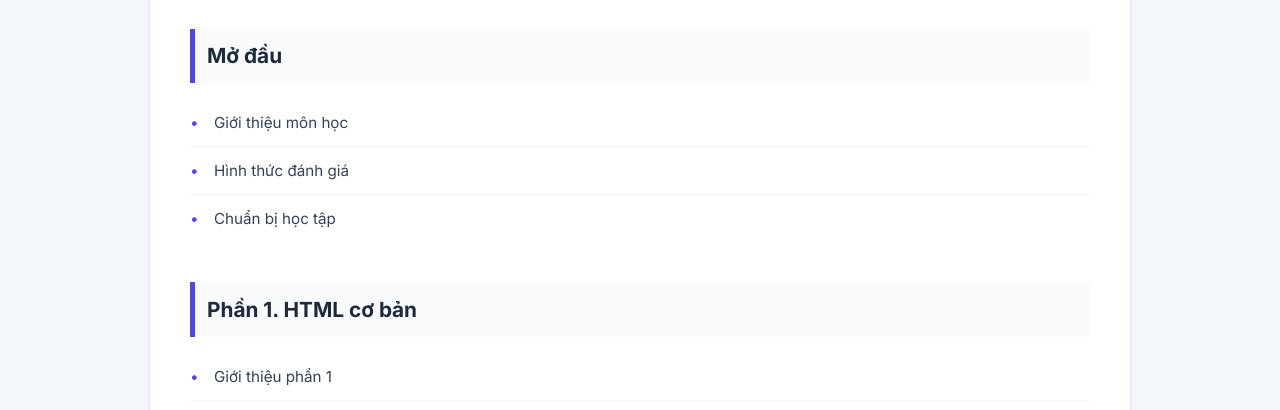
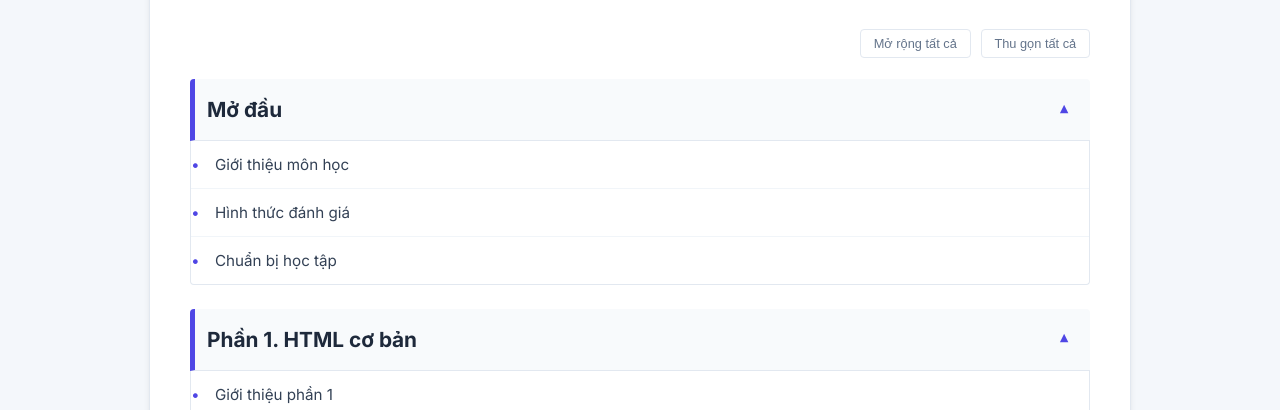
Before and after one commit to infinitehorizons2012-code/SE, a plain HTML site: page index.html in a window 1280 px wide. Both pictures are taken after a click on the button "WEB101x: Xây dựng Website đầu tiên". Shown: the part 383-793 px from the top of the page. Drawn offline with Linux system fonts and the light colour scheme.

Commit message:
Thêm tính năng thu gọn/mở rộng (Accordion) cho các phần mục lục môn học

```diff
--- a/index.html
+++ b/index.html
@@ -352,7 +352,7 @@
         .eval-slow { background-color: #fee2e2; color: #991b1b; }
         .eval-ontrack { background-color: #f1f5f9; color: #475569; }
 
-        /* COURSE DETAIL STYLES */
+        /* COURSE DETAIL STYLES - ACCORDION */
         .course-detail-container {
             background-color: var(--surface-color);
             border-radius: 10px;
@@ -386,24 +386,70 @@
             white-space: nowrap;
             margin-left: 1rem;
         }
-        .course-section {
-            margin-bottom: 2.5rem;
-        }
+
+        details.course-section {
+            margin-bottom: 1.5rem;
+        }
+        details.course-section summary {
+            list-style: none;
+            cursor: pointer;
+            outline: none;
+        }
+        details.course-section summary::-webkit-details-marker {
+            display: none;
+        }
+
         .course-section h3 {
             font-size: 1.3rem;
             color: var(--text-primary);
-            margin-bottom: 1rem;
+            margin-bottom: 0;
             border-left: 5px solid var(--primary-color);
             padding-left: 12px;
             background-color: #f8fafc;
-            padding: 0.8rem 0.8rem 0.8rem 12px;
-            border-radius: 0 4px 4px 0;
-        }
+            padding: 1rem 1.2rem 1rem 12px;
+            border-radius: 4px;
+            display: flex;
+            justify-content: space-between;
+            align-items: center;
+            transition: background-color 0.2s;
+        }
+
+        details.course-section summary:hover h3 {
+            background-color: #f1f5f9;
+        }
+
+        .course-section h3::after {
+            content: "▼";
+            font-size: 0.9rem;
+            color: var(--primary-color);
+            transition: transform 0.3s ease;
+        }
+
+        details[open].course-section h3::after {
+            transform: rotate(-180deg);
+        }
+
+        details[open].course-section h3 {
+            border-radius: 4px 4px 0 0;
+            border-bottom: 1px solid #e2e8f0;
+            margin-bottom: 0;
+        }
+
         .course-list {
             list-style: none;
             padding: 0;
             margin: 0;
-        }
+            border: 1px solid #e2e8f0;
+            border-top: none;
+            border-radius: 0 0 4px 4px;
+            animation: slideDown 0.3s ease-out;
+        }
+
+        @keyframes slideDown {
+            from { opacity: 0; transform: translateY(-5px); }
+            to { opacity: 1; transform: translateY(0); }
+        }
+
         .course-list li {
             padding: 0.8rem 1rem;
             border-bottom: 1px solid #f1f5f9;
@@ -460,11 +506,33 @@
             background: linear-gradient(135deg, #dcfce7, #bbf7d0);
             padding: 1.5rem;
             border-radius: 8px;
-            margin-top: 3rem;
+            margin-top: 1.5rem;
             color: #166534;
             font-weight: 600;
             font-size: 1.2rem;
             border: 1px solid #86efac;
+        }
+
+        .expand-collapse-all {
+            display: flex;
+            justify-content: flex-end;
+            gap: 10px;
+            margin-bottom: 1rem;
+        }
+        .btn-small {
+            background-color: white;
+            border: 1px solid var(--border-color);
+            color: var(--text-secondary);
+            padding: 0.4rem 0.8rem;
+            border-radius: 4px;
+            font-size: 0.8rem;
+            cursor: pointer;
+            transition: all 0.2s;
+        }
+        .btn-small:hover {
+            background-color: #f8fafc;
+            color: var(--primary-color);
+            border-color: var(--primary-color);
         }
 
         @media (max-width: 768px) {
@@ -1560,17 +1628,26 @@
                     <a href="https://courses.funix.edu.vn/courses/course-v1:FUNiX+WEB101x_2.2-A_VN+0822.CCDN/course/" target="_blank" class="course-btn">Resume Course</a>
                 </div>
 
-                <div class="course-section">
+                <div class="expand-collapse-all">
+                    <button class="btn-small" onclick="toggleAllDetails(true)">Mở rộng tất cả</button>
+                    <button class="btn-small" onclick="toggleAllDetails(false)">Thu gọn tất cả</button>
+                </div>
+
+                <details class="course-section" open>
+                    <summary>
                         <h3>Mở đầu</h3>
+                    </summary>
                     <ul class="course-list">
                         <li>Giới thiệu môn học</li>
                         <li>Hình thức đánh giá</li>
                         <li>Chuẩn bị học tập</li>
                     </ul>
-                </div>
-
-                <div class="course-section">
+                </details>
+
+                <details class="course-section" open>
+                    <summary>
                         <h3>Phần 1. HTML cơ bản</h3>
+                    </summary>
                     <ul class="course-list">
                         <li>Giới thiệu phần 1</li>
                         <li>Bài 1. Giới thiệu về lập trình web <span class="quiz-tag">Quiz 📝</span></li>
@@ -1580,10 +1657,12 @@
                         <li>Chia sẻ của học viên về nội dung phần 1</li>
                         <li>Slide tổng kết: Lập trình web với HTML</li>
                     </ul>
-                </div>
-
-                <div class="course-section">
+                </details>
+
+                <details class="course-section">
+                    <summary>
                         <h3>Phần 2. CSS cơ bản</h3>
+                    </summary>
                     <ul class="course-list">
                         <li>Giới thiệu phần 2</li>
                         <li>Bài 4. Giới thiệu về CSS (Phần 1) <span class="quiz-tag">Quiz 📝</span></li>
@@ -1595,10 +1674,12 @@
                         <li>Slide tổng kết: Làm chủ giao diện Web với CSS: Styling, Box Model & Positioning</li>
                         <li>Chia sẻ của học viên về nội dung phần 2</li>
                     </ul>
-                </div>
-
-                <div class="course-section">
+                </details>
+
+                <details class="course-section">
+                    <summary>
                         <h3>Phần 3. Layout (sắp đặt) cho website của bạn</h3>
+                    </summary>
                     <ul class="course-list">
                         <li>Giới thiệu phần 3</li>
                         <li>Bài 8. Layout cơ bản <span class="quiz-tag">Quiz 📝</span></li>
@@ -1609,10 +1690,12 @@
                         <li>Slide tổng kết: Làm chủ Layout: Từ Float truyền thống đến Flexbox & CSS Grid hiện đại</li>
                         <li>Chia sẻ của học viên về nội dung phần 3</li>
                     </ul>
-                </div>
-
-                <div class="course-section">
+                </details>
+
+                <details class="course-section">
+                    <summary>
                         <h3>Phần 4. Xây dựng web responsive - Đưa website lên mạng</h3>
+                    </summary>
                     <ul class="course-list">
                         <li>Giới thiệu phần 4</li>
                         <li>Bài 11. Responsive Web Design <span class="quiz-tag">Quiz 📝</span></li>
@@ -1622,10 +1705,12 @@
                         <li class="special-item">Tổng kết phần 4</li>
                         <li>Chia sẻ của học viên về nội dung phần 4</li>
                     </ul>
-                </div>
-
-                <div class="course-section">
+                </details>
+
+                <details class="course-section">
+                    <summary>
                         <h3>Phần 5. JavaScript cơ bản</h3>
+                    </summary>
                     <ul class="course-list">
                         <li>Giới thiệu phần 5</li>
                         <li>Bài 14. Làm quen với JavaScript <span class="quiz-tag">Quiz 📝</span></li>
@@ -1641,23 +1726,35 @@
                         <li>Slide tổng kết: Thao tác DOM và Xử lý Sự kiện (Events)</li>
                         <li>Chia sẻ của học viên về nội dung phần 5</li>
                     </ul>
-                </div>
-
-                <div class="course-section">
+                </details>
+
+                <details class="course-section">
+                    <summary>
                         <h3>Kết thúc khóa học</h3>
+                    </summary>
                     <ul class="course-list">
                         <li>Nội dung chia sẻ từ học viên</li>
                         <li>Nguồn học liệu và tài liệu đọc thêm</li>
                         <li>Khảo sát đánh giá môn học dành cho học viên</li>
                     </ul>
                     <div class="end-course">🎉 Chúc mừng hoàn thành khóa học! 🎉</div>
-                </div>
+                </details>
             </div>
         </div>
 
     </div>
 
     <script>
+        function toggleAllDetails(state) {
+            document.querySelectorAll('details.course-section').forEach(detail => {
+                if(state) {
+                    detail.setAttribute('open', '');
+                } else {
+                    detail.removeAttribute('open');
+                }
+            });
+        }
+
         // Tab switching logic
         function switchTab(tabId) {
             // Update buttons
```
Lines whose indentation alone changed are shown as unchanged.
